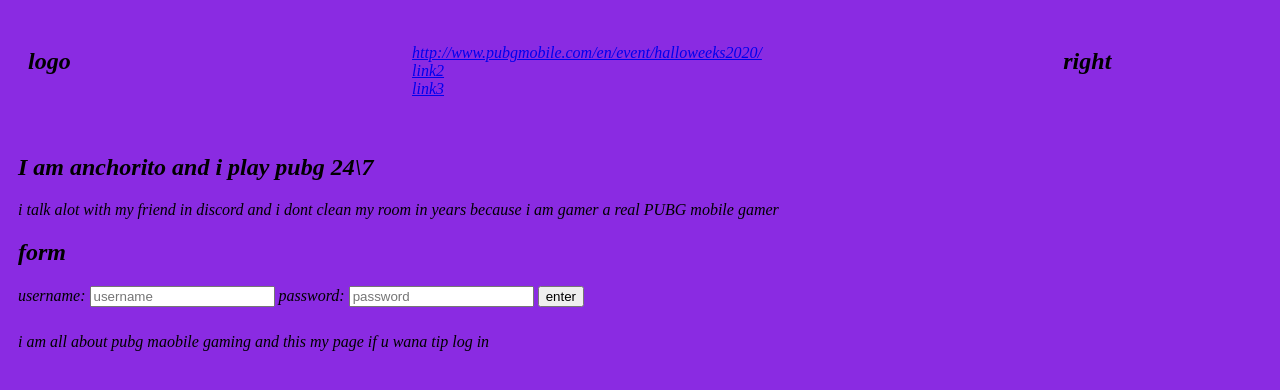
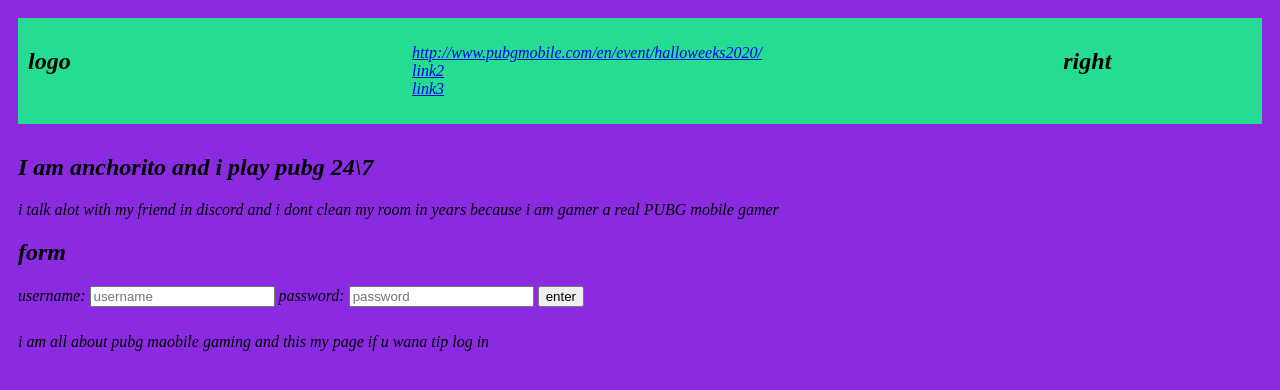
Before and after one commit to saberzaidi/htmlfiles, a plain HTML site: page index.html in a window 1280 px wide. Drawn offline with Linux system fonts and the light colour scheme.

Commit message:
css update

```diff
--- a/site.css
+++ b/site.css
@@ -16,6 +16,7 @@ header{
     "leftsidelogo. nav. rightsidelogo";
     grid-gap: 10px;
     padding: 10px;
+    background-color: rgb(37, 221, 144);
 }
 .leftsidelogo{
     grid-area:leftsidelogo;
```
